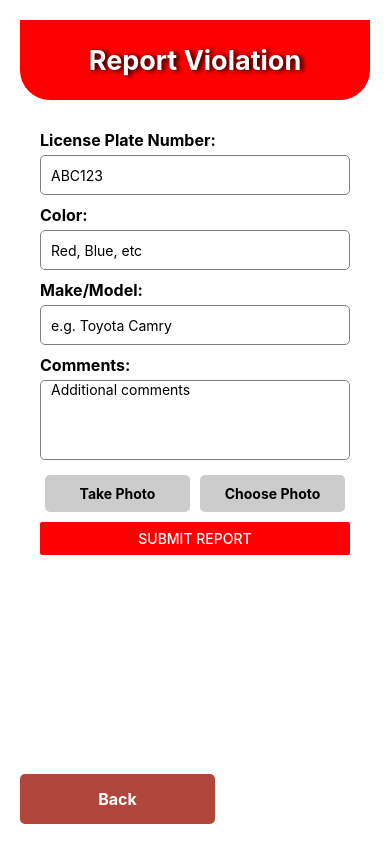
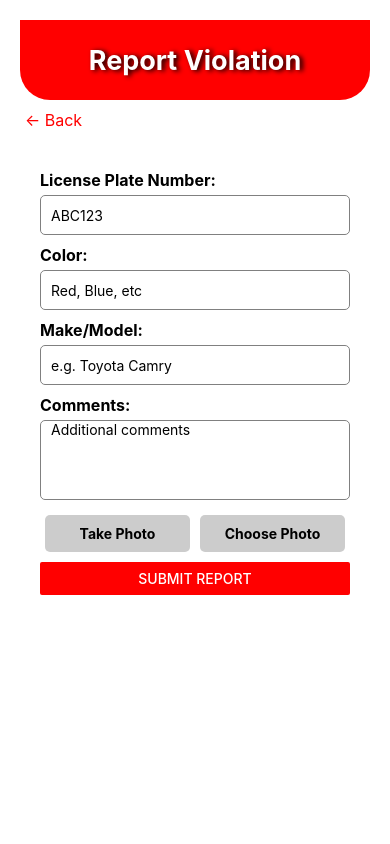
Before and after one commit to UNLV-CS472-672/2025-S-GROUP1-URP, a React Native app: screen /Report in a window 390 px wide. Built offline with nearby package versions, Linux system fonts and the light colour scheme.

Commit message:
Update ReportScreen
The back button is fixed and looks nice

```diff
--- a/screens/ReportScreen.js
+++ b/screens/ReportScreen.js
@@ -116,6 +116,10 @@ export default function ReportScreen ({ navigation }) {
         <Text style={styles.headerText}>Report Violation</Text>
       </View>
 
+      <TouchableOpacity style={styles.backWrapper} onPress={() => navigation.goBack()}>
+        <Text style={styles.backText}>← Back</Text>
+      </TouchableOpacity>
+
       {/* Scrollable Content */}
       <ScrollView contentContainerStyle={styles.scrollContent}>
         <View style={styles.content}>
@@ -172,10 +176,6 @@ export default function ReportScreen ({ navigation }) {
         </View>
       </ScrollView>
 
-      {/* Back Button */}
-      <TouchableOpacity style={styles.backButton} onPress={() => navigation.navigate('Home')}>
-        <Text style={styles.backButtonText}>Back</Text>
-      </TouchableOpacity>
     </View>
   )
 }
@@ -202,6 +202,16 @@ const styles = StyleSheet.create({
     textShadowColor: 'black',
     textShadowOffset: { width: 3, height: 1 },
     textShadowRadius: 5
+  },
+  backWrapper: {
+    alignSelf: 'flex-start',
+    marginTop: 10,
+    marginBottom: 10,
+    paddingLeft: 5
+  },
+  backText: {
+    color: 'red',
+    fontSize: 16,
   },
   scrollContent: {
     padding: 20,
```
